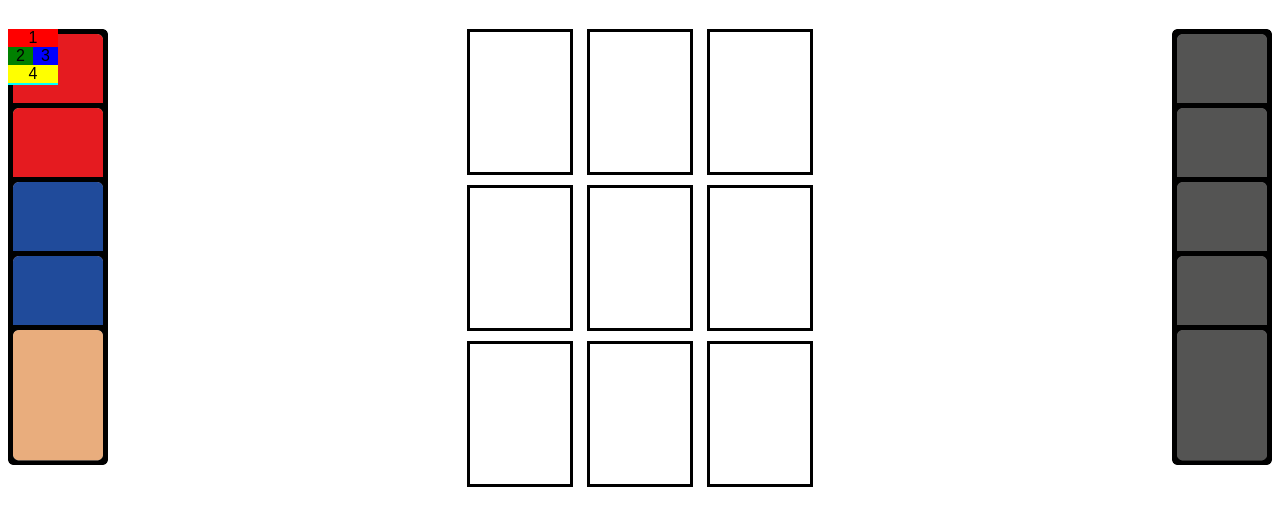
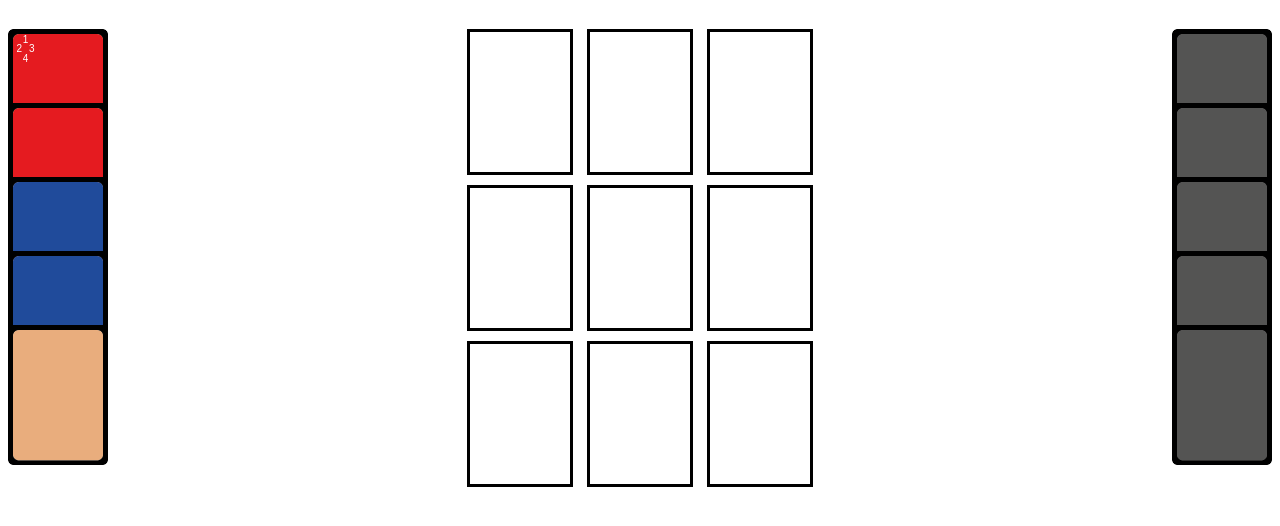
Before and after one commit to omosborne/javascript-card-game, a plain HTML site: page index.html in a window 1280 px wide. Shown: the part 84-610 px from the top of the page. Drawn offline with Linux system fonts and the light colour scheme.

Commit message:
Fixed card stats size and added margin.

```diff
--- a/board.css
+++ b/board.css
@@ -25,34 +25,37 @@
 }
 
 .card_stats {
-    background-color: aqua;
-    width: 50%;
-    height: 40%;
+    width: 25%;
+    height: 20%;
     text-align: center;
+    font-size: 10px;
+    color: white;
+    margin-top: 5px;
+    margin-left: 5px;
 }
 
 #card_stat_north {
     float: left;
     width: 100%;
-    background-color: red;
+    height: 33.33%;
 }
 
 #card_stat_west {
     float: left;
     width: 50%;
-    background-color: green;
+    height: 33.33%;
 }
 
 #card_stat_east {
     float: right;
     width: 50%;
-    background-color: blue;
+    height: 33.33%;
 }
 
 #card_stat_south {
     float: left;
     width: 100%;
-    background-color: yellow;
+    height: 33.33%;
 }
 
 
```
